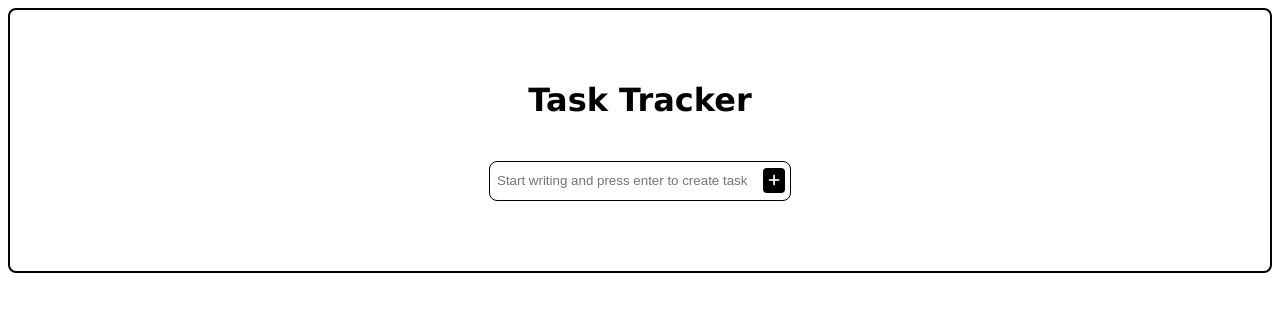
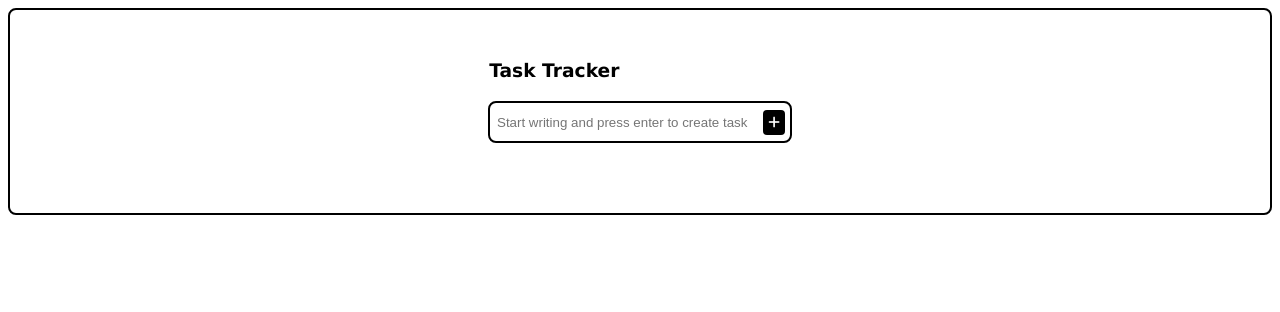
Before and after one commit to 07krW5Hnr5ghy/task-tracker, a plain HTML site: page index.html in a window 1280 px wide. Drawn offline with Linux system fonts and the light colour scheme.

Commit message:
refactor(main): fix styles for input box

```diff
--- a/css/index.css
+++ b/css/index.css
@@ -11,6 +11,14 @@ body{
     padding: 50px;
     border-radius: 8px;
 }
+.header{
+    text-align: left;
+    width: 26%;
+}
+.header > h3{
+    margin: 0;
+    font-size: 14pt;
+}
 .input-wrapper{
     display: inline-flex;
     flex-direction: column;
@@ -19,7 +27,7 @@ body{
     width: 100%;
 }
 .input{
-    border: 1px solid black;
+    border: 2px solid black;
     display: inline-flex;
     flex-direction: row;
     justify-content: center;
--- a/index.html
+++ b/index.html
@@ -10,7 +10,7 @@
     <body>
         <div class="task-tracker-wrapper">
             <div class="header">
-                <h1>Task Tracker</h1>
+                <h3>Task Tracker</h3>
             </div>
             <div class="input-wrapper">
                 <div class="input">
```
